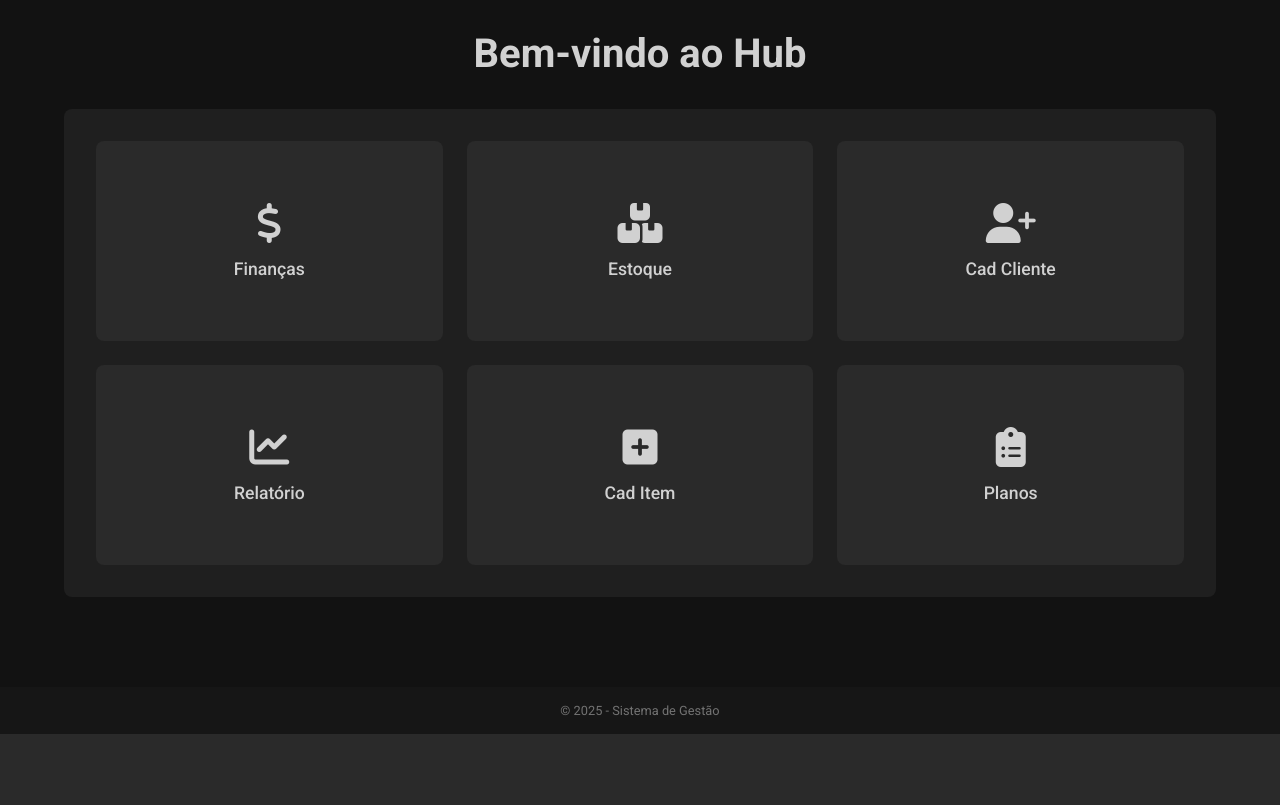
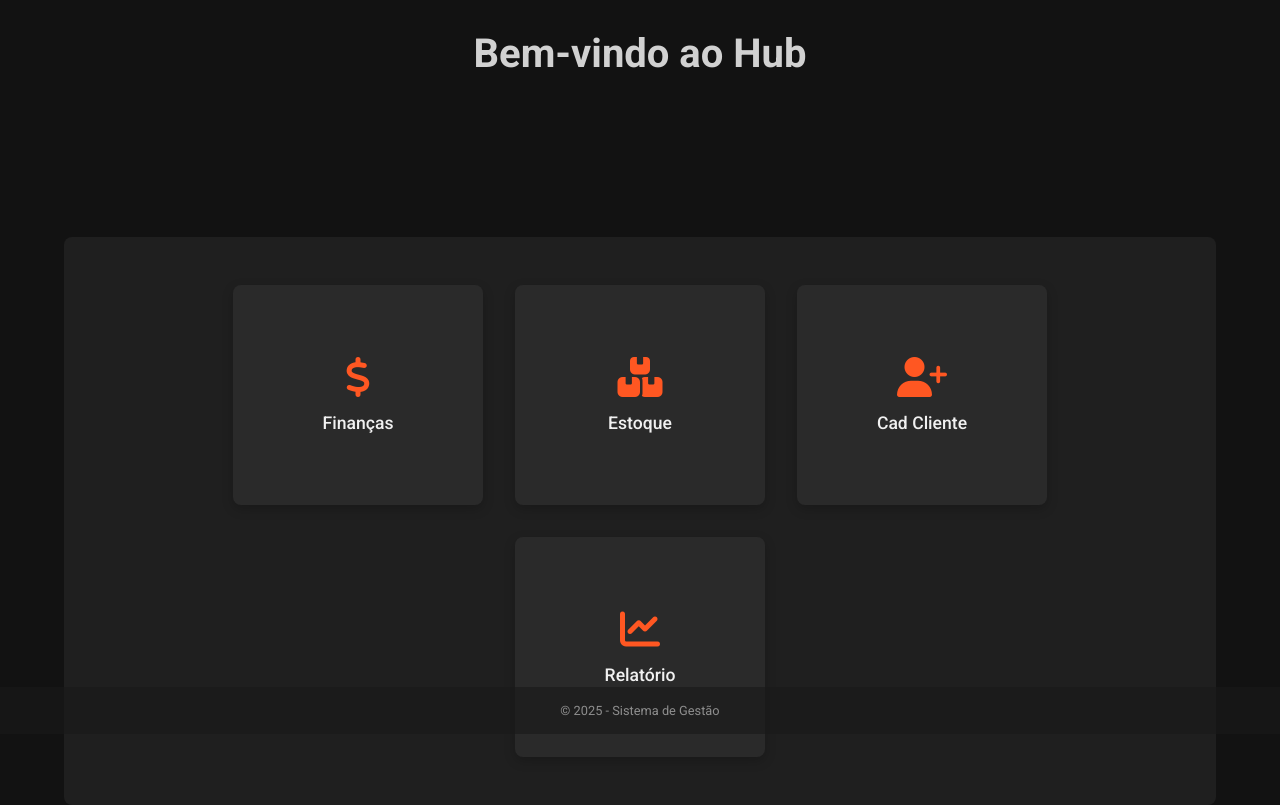
Before and after one commit to eolkazin/management-sys, a Django app: template projeto_x/app_sys/templates/hub/hub.html in a window 1280 px wide. Shown: the part 66-871 px from the top of the page. Before the commit the page ends 800 px from the top, so only its background shows below. Run offline with Django 5.2, Linux system fonts and the light colour scheme; the template is opened without the code that fills it: values that come from a table or form of the project are taken from there, others are empty; tables that the repository leaves empty hold one stand-in row (values such as "Sample post").

Commit message:
Atualização do CSS das páginas e reorganização das pastas.

```diff
--- a/projeto_x/app_sys/static/css/hub/t_hub.css
+++ b/projeto_x/app_sys/static/css/hub/t_hub.css
@@ -38,7 +38,7 @@ body {
 .footer {
   bottom: 0;
   font-size: 0.8rem;
-  opacity: 0.5;
+  opacity: 0.6;
 }
 
 .header-title {
@@ -65,11 +65,12 @@ body {
   padding: 0.5rem 1rem;
   border-radius: 8px;
   cursor: pointer;
-  transition: 0.3s;
+  transition: background 0.3s, transform 0.3s;
 }
 
 .header-logout button:hover {
   background: #333;
+  transform: scale(1.05);
 }
 
 .main {
@@ -89,14 +90,16 @@ body {
 }
 
 .menu-grid {
-  display: grid;
-  grid-template-columns: repeat(3, 1fr);
-  gap: 1.5rem;
+  display: flex;
+  justify-content: center;
+  align-items: center;
   width: 90%;
   max-width: 1200px;
   padding: 2rem;
   background: #1f1f1f;
   border-radius: 8px;
+  flex-wrap: wrap;
+  margin-top: 8rem; /* Aumento da margem superior para afastar ainda mais o grid */
 }
 
 .menu-item {
@@ -105,27 +108,32 @@ body {
   padding: 2rem 1rem;
   border-radius: 8px;
   text-decoration: none;
-  height: 200px;
-  transition: 0.3s;
+  height: 220px;
+  width: 250px;
+  transition: transform 0.3s, background 0.3s;
   display: flex;
   flex-direction: column;
   justify-content: center;
   align-items: center;
+  margin: 1rem;
+  box-shadow: 0 4px 12px rgba(0, 0, 0, 0.2);
 }
 
 .menu-item:hover {
   background: #333;
-  transform: translateY(-3px);
+  transform: translateY(-8px);
 }
 
 .menu-item i {
   font-size: 2.5rem;
   margin-bottom: 1rem;
+  color: #ff5722;
 }
 
 .menu-item span {
   font-size: 1.1rem;
   font-weight: 500;
+  color: #f1f1f1;
 }
 
 /* Responsividade */
@@ -135,19 +143,22 @@ body {
     gap: 0.5rem;
   }
   .menu-grid {
-    grid-template-columns: repeat(2, 1fr);
+    flex-direction: column;
     gap: 1rem;
+    padding: 1.5rem;
   }
   .menu-item {
-    height: 180px;
+    height: 200px;
+    width: 90%;
   }
 }
 
 @media (max-width: 480px) {
   .menu-grid {
-    grid-template-columns: 1fr;
+    flex-direction: column;
   }
   .menu-item {
-    height: 160px;
+    height: 180px;
+    width: 90%;
   }
 }
--- a/projeto_x/app_sys/static/css/login/t_cadastro.css
+++ b/projeto_x/app_sys/static/css/login/t_cadastro.css
@@ -26,7 +26,7 @@ body {
   justify-content: center;
   align-items: center;
   height: 100vh;
-  color: var(--texto-primario); /* Texto primário */
+  color: #ff5722; /* Texto primário */
   overflow: hidden;
 }
 
--- a/projeto_x/app_sys/static/css/login/t_login.css
+++ b/projeto_x/app_sys/static/css/login/t_login.css
@@ -26,7 +26,7 @@ body {
   justify-content: center;
   align-items: center;
   height: 100vh;
-  color: var(--texto-primario); /* Texto primário */
+  color: #ff5722; /* Texto primário */
   overflow: hidden;
 }
 
--- a/projeto_x/app_sys/templates/hub/hub.html
+++ b/projeto_x/app_sys/templates/hub/hub.html
@@ -52,14 +52,6 @@
           <i class="fas fa-chart-line"></i>
           <span>Relatório</span>
         </a>
-        <a href="#" class="menu-item">
-          <i class="fas fa-plus-square"></i>
-          <span>Cad Item</span>
-        </a>
-        <a href="#" class="menu-item">
-          <i class="fas fa-clipboard-list"></i>
-          <span>Planos</span>
-        </a>
       </section>
     </main>
 
--- a/projeto_x/app_sys/templates/login/cadastro.html
+++ b/projeto_x/app_sys/templates/login/cadastro.html
@@ -7,10 +7,7 @@
     <title>Cadastro</title>
 
     <!-- Link para o arquivo de estilos CSS da página de cadastro -->
-    <link
-      rel="stylesheet"
-      href="{% static 'css/login/t_cadastro.css' %}?=v1.0"
-    />
+    <link rel="stylesheet" href="{% static 'css/login/t_cadastro.css' %}" />
 
     <!-- Link para a biblioteca Font Awesome (ícones) -->
     <link
--- a/projeto_x/app_sys/templates/login/login.html
+++ b/projeto_x/app_sys/templates/login/login.html
@@ -9,7 +9,7 @@
     <!-- Título da página exibido na aba do navegador -->
 
     <!-- Link para o arquivo de estilos CSS do login -->
-    <link rel="stylesheet" href="{% static 'css/login/t_login.css' %}?v=2" />
+    <link rel="stylesheet" href="{% static 'css/login/t_login.css' %}" />
 
     <!-- Link para a biblioteca Font Awesome (ícones) -->
     <link
--- a/projeto_x/app_sys/views.py
+++ b/projeto_x/app_sys/views.py
@@ -28,7 +28,7 @@ def login_view(request):
             messages.error(request, "Usuário ou senha inválidos.")
             return redirect("login")
 
-    return render(request, "login.html")
+    return render(request, "login/login.html")
 
 
 ### Exibe a página de cadastro e realiza a criação de um novo usuário ###
@@ -54,7 +54,7 @@ def cadastro_view(request):
             messages.error(request, "Usuário já existe.")
             return redirect("cadastro")
 
-    return render(request, "cadastro.html")
+    return render(request, "login/cadastro.html")
 
 
 ### Exibe a página do hub para o usuário logado ###
```
